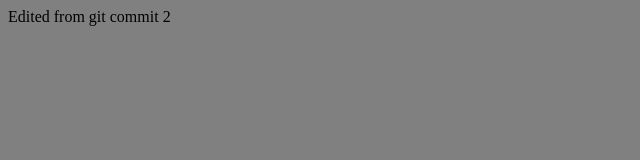
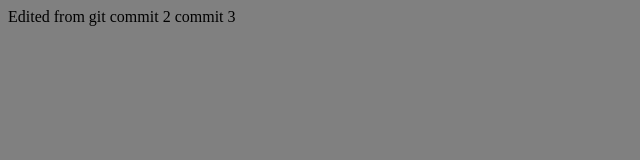
Before and after one commit to xxxdomqxxx/gittest2, a plain HTML site: page strona/index.html in a window 1280 px wide. Shown: the full height of the page, 0-640 px from the left. Drawn offline with Linux system fonts and the light colour scheme.

Commit message:
local commit

```diff
--- a/strona/index.html
+++ b/strona/index.html
@@ -7,5 +7,6 @@
 	<body>
 		Edited from git
 		commit 2
+		commit 3
 	</body>
 </html>
```
